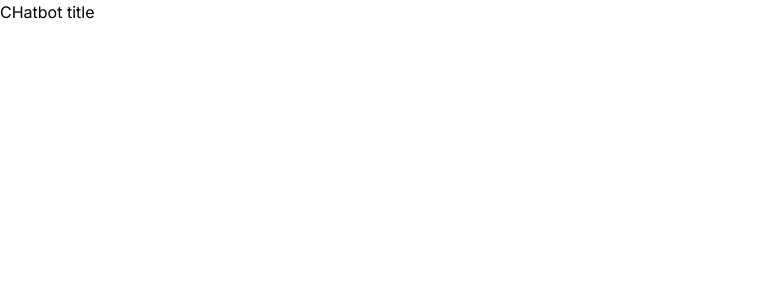
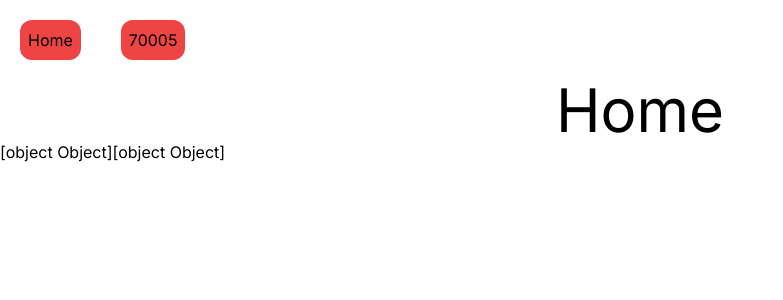
Before and after one commit to xfibben/chatbot-frontend, a Next.js app: page / in a window 1280 px wide. Shown: the top 300 px of the page, without its empty margins (0-783 px from the left). Built offline with nearby package versions, Linux system fonts and the light colour scheme.

Commit message:
lsslslsl

```diff
--- /dev/null
+++ b/app/70005/page.jsx
@@ -0,0 +1,11 @@
+import Menu from "@/app/components/menus";
+export default function Corazon(){
+    return(
+
+        <main>
+            <Menu/>
+            <h1>hola que tal</h1>
+            </main>
+    )
+
+}
--- /dev/null
+++ b/app/components/menus.jsx
@@ -0,0 +1,20 @@
+'use client'
+import {useRouter} from "next/navigation";
+
+export default function Menu(){
+
+    const router=useRouter();
+
+    return(
+        <div className={'flex w-full'}>
+            <button className={'p-2 m-5 bg-red-500 rounded-xl'} onClick={()=>router.push('/')}>
+                <p>Home</p>
+            </button>
+            <button className={'p-2 m-5 bg-red-500 rounded-xl'}onClick={()=>router.push('/70005')}>
+                <p>70005</p>
+            </button>
+
+
+        </div>
+    )
+}
--- /dev/null
+++ b/app/components/suma.jsx
@@ -0,0 +1,15 @@
+'use client'
+import {useEffect, useState} from "react";
+
+export default function Suma(x,y){
+
+const [resp,setResp]=useState(0)
+    useEffect(()=>{
+         setResp(x+y);
+    })
+    return(
+        <div>
+            {resp}
+        </div>
+    )
+}
--- a/app/page.js
+++ b/app/page.js
@@ -1,9 +1,15 @@
-import Image from 'next/image'
 
+import Suma from "@/app/components/suma";
+import Menu from "@/app/components/menus";
 export default function Home() {
-  return (
-    <main>
-      <h1>CHatbot title</h1>
-    </main>
-  )
+
+
+    return (
+        <main className={'w-full grid'}>
+            <Menu/>
+            <h1 className={'mx-auto text-6xl'}>Home</h1>
+            <Suma x={parseInt(5)} y={parseInt(10)}> </Suma>
+        </main>
+
+    )
 }
```
